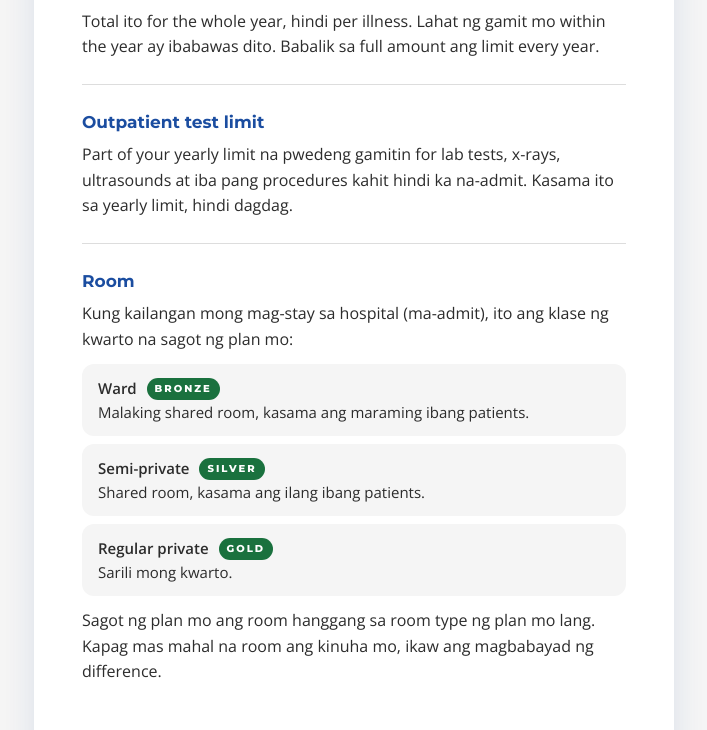
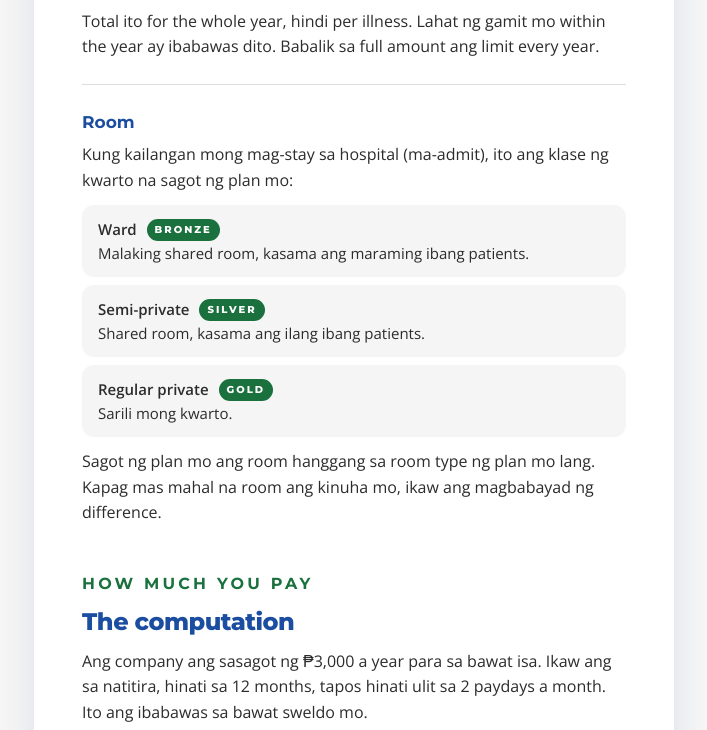
Before and after one commit to jnpkwan/AHBC_Docs, a plain HTML site: page hmo-survey/index.html in a window 1280 px wide. Shown: the part 1849-2579 px from the top of the page, without its empty margins (286-993 px from the left). Drawn offline with Linux system fonts and the light colour scheme.

Commit message:
HMO page: remove outpatient test limit until confirmed
Co-Authored-By: Claude Opus 5.5 <noreply@anthropic.com>
Claude-Session: https://claude.ai/code/session_011aecifJYYhs9pE1GXqhQ27

```diff
--- a/hmo-survey/index.html
+++ b/hmo-survey/index.html
@@ -225,9 +225,6 @@ footer .tag{font-family:var(--display);font-weight:700;font-size:10px;letter-spa
               <p>Total ito for the whole year, hindi per illness. Lahat ng gamit mo within the year ay ibabawas dito. Babalik sa full amount ang limit every year.</p>
             </dd>
 
-            <dt>Outpatient test limit</dt>
-            <dd>Part of your yearly limit na pwedeng gamitin for lab tests, x-rays, ultrasounds at iba pang procedures kahit hindi ka na-admit. Kasama ito sa yearly limit, hindi dagdag.</dd>
-
             <dt>Room</dt>
             <dd>
               <p>Kung kailangan mong mag-stay sa hospital (ma-admit), ito ang klase ng kwarto na sagot ng plan mo:</p>
@@ -364,7 +361,6 @@ document.querySelectorAll("[data-bronze-limit]").forEach(e => e.textContent = pe
   t.querySelector("tbody").innerHTML =
     row("Room", p => p.room.replace(" room", ""), "wrap") +
     row("Yearly limit", p => num(p.limit)) +
-    row("Outpatient test limit", p => num(p.op)) +
     row("Premium per year", p => num(p.annual)) +
     row("Company pays <span class=\"op\">(−)</span>", p => "−" + num(Math.min(p.annual, COMPANY_CAP))) +
     row("You pay per year", p => num(youYear(p))) +
```
